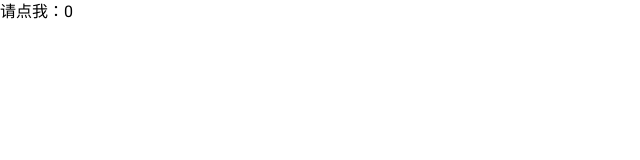
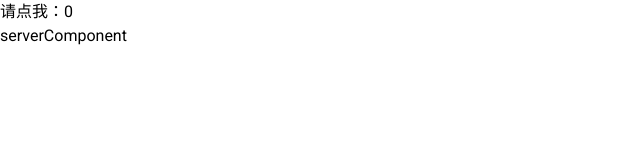
Before and after one commit to alinnb/myapp, a Next.js app: page / in a window 1280 px wide. Shown: the top 160 px of the page, without its empty margins (0-640 px from the left). Built offline with nearby package versions, Linux system fonts and the light colour scheme.

Commit message:
客户端导入服务器端组件会报错

```diff
--- a/src/app/components/client-component.tsx
+++ b/src/app/components/client-component.tsx
@@ -1,5 +1,6 @@
 'use client'
 import React, { useState } from 'react'
+import ServerComponent from './server-component'
 
 export default function ClientComponent() {
     const [data, setData] = useState(0)
@@ -8,6 +9,7 @@ export default function ClientComponent() {
             <button onClick={() => setData(data + 1)}>
                 请点我：{data}
             </button>
+            <ServerComponent/>
         </div>
     )
 }
--- a/src/app/components/server-component.tsx
+++ b/src/app/components/server-component.tsx
@@ -1,6 +1,8 @@
 import React from 'react'
+import fs from 'fs'
 
-export default function serverComponent() {
+export default function ServerComponent() {
+    fs
   return (
     <div>serverComponent</div>
   )
```
